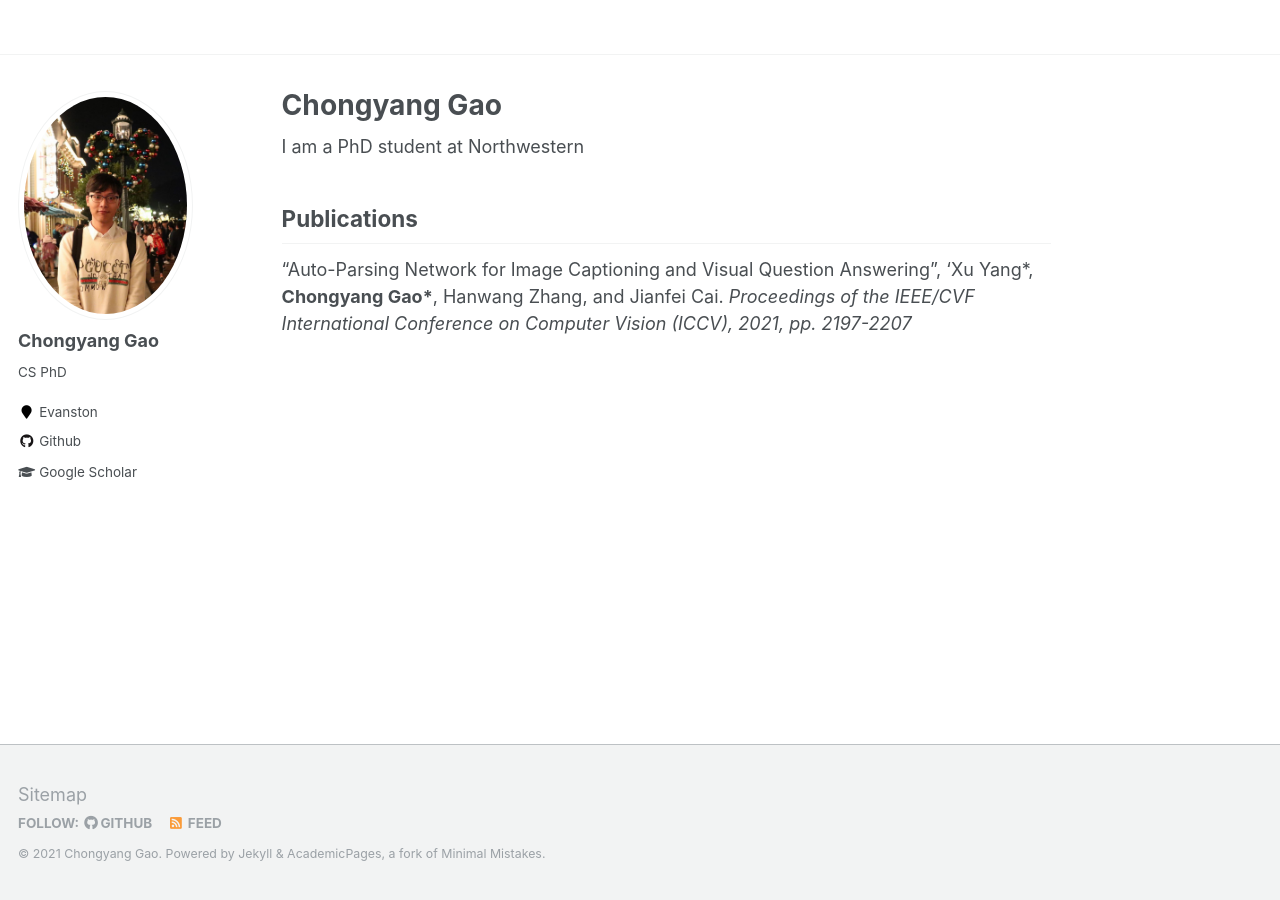
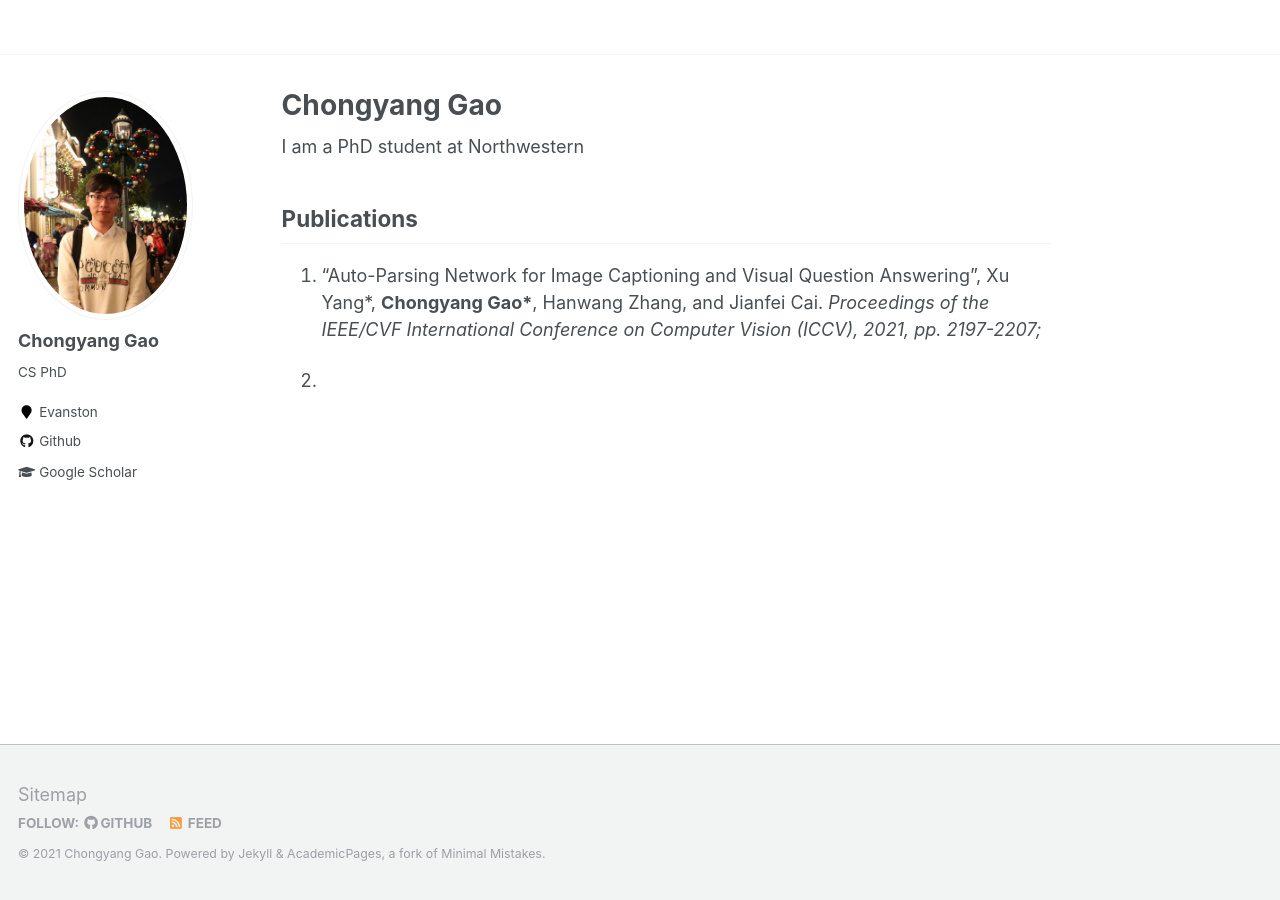
Before and after one commit to GCYZSL/GCYZSL.github.io, a Jekyll site: the page built from _pages/about.md, in a window 1280 px wide. Built offline with Jekyll 4.4.1, drawn with Linux system fonts in a browser that asks for light colours; part of the change alters nothing that is shown.

Commit message:
today happy

```diff
--- a/_pages/about.md
+++ b/_pages/about.md
@@ -14,7 +14,9 @@ I am a PhD student at Northwestern
 Publications
 ------
 
-"Auto-Parsing Network for Image Captioning and Visual Question Answering", 'Xu Yang\*, **Chongyang Gao\***, Hanwang Zhang, and Jianfei Cai. <i>Proceedings of the IEEE/CVF International Conference on Computer Vision (ICCV), 2021, pp. 2197-2207
+1. "Auto-Parsing Network for Image Captioning and Visual Question Answering", Xu Yang\*, **Chongyang Gao\***, Hanwang Zhang, and Jianfei Cai. <i>Proceedings of the IEEE/CVF International Conference on Computer Vision (ICCV), 2021, pp. 2197-2207;
+
+2.
 
 
 {% comment %}
```
